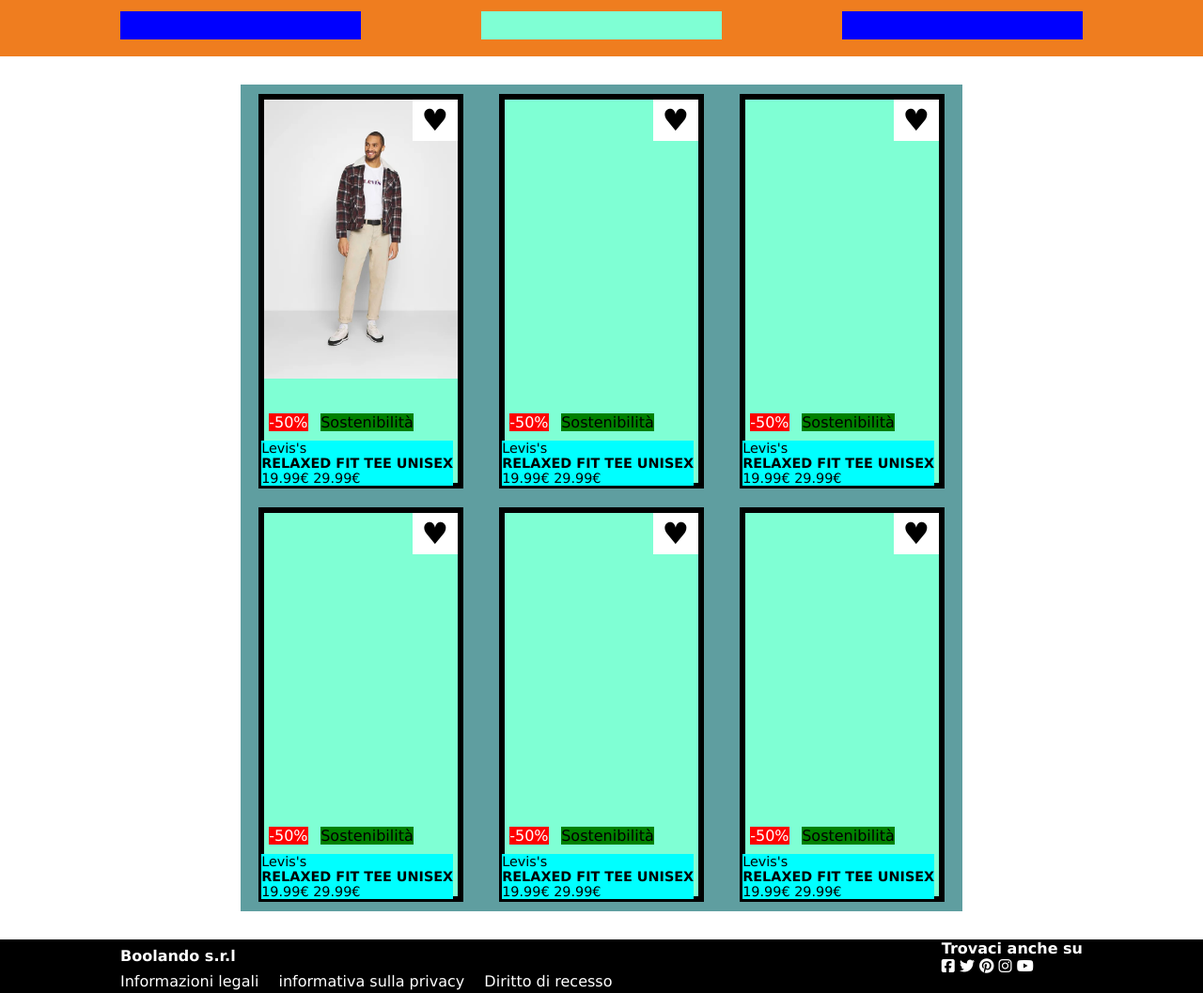
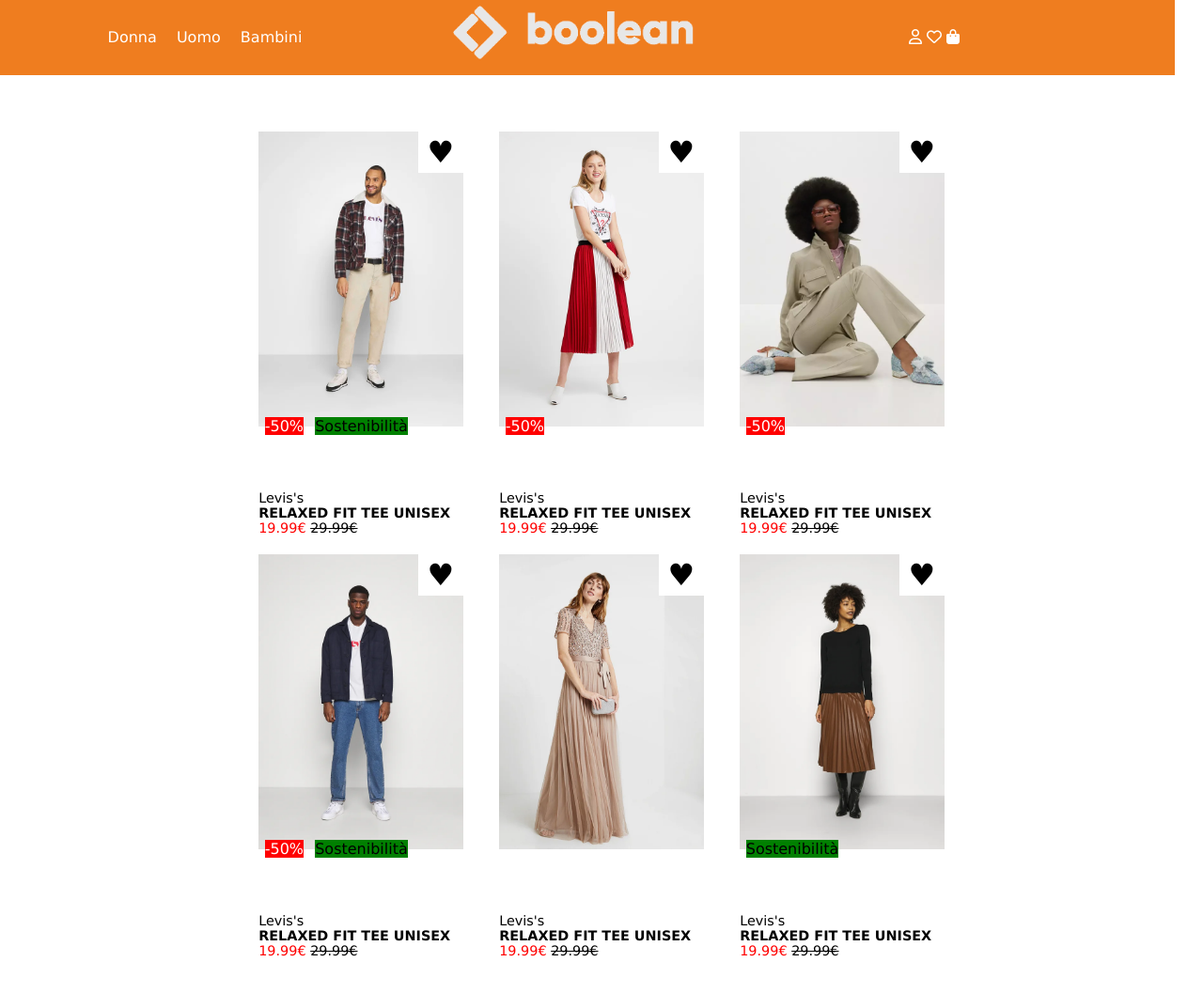
Before and after one commit to Serenajandra/html-css-boolando, a plain HTML site: page index.html in a window 1280 px wide. Shown: the top 1057 px of the page at 94% size. Drawn offline with Linux system fonts and the light colour scheme.

Commit message:
tolto i debugs

```diff
--- a/css/style.css
+++ b/css/style.css
@@ -14,6 +14,10 @@ img{
     position:absolute;
 }
 
+.description>span{
+    color: red;
+}
+
 /* UTILITIES */
 .nav-head{
     position: absolute;
@@ -26,35 +30,28 @@ header{
     position: relative;
     background-color: rgb(239, 125, 31);
     width:100%;
-    /* debug */
-    height: 60px;
+    height: 80px;
+    position: fixed;
+    z-index: 2;
+    margin: -30px;
 }
 
 .left{
-    /* position: absolute; */
     left:10%;
-
-        /* debug */
-        background-color:blue;
-        height: 30px;
+    text-align: center;
+    line-height: 3em;
 }
 
 .logo{
- /* position: absolute;    */
-    left: 40%;
-
-    /* debug */
-        background-color: aquamarine;
-        min-height: 30px;
+     left: 40%;
+    top: 6px;
 }
 
 .right{
-    /* position: absolute; */
     right:10%;
-
-        /* debug */
-        background-color:blue;
-        height: 30px;
+    text-align: center;
+    line-height: 3em;
+    color: white;
 }
 
     /* MAIN */
@@ -64,42 +61,27 @@ header{
         margin: 30px auto;
         width: 60%;
         flex-wrap: wrap;
-        /* debug   */
-        background-color: cadetblue;
         min-height: 500px;
+        padding-top: 100px;
     }
 
     .cards-container{
         display:flex;
         position: relative;
-        background-color: blue;
         width: calc(100% / 3 - 5%);
         justify-items: space-between;
-        border-style: solid;
-        border-color: black;
         margin: 10px auto;
-        height: 420px;
+        height: 430px;
 
     }
 
     .section{
         position:relative;
         width: 100%;
-
-        /* debug */
-        margin: 0px auto;
-        /* height: 350px; */
-        background-color: aquamarine;
-        border-style: solid;
-        border-color: black;
-
-
     }
 
-    #second:hover{
+    .second:hover{
         display: none;
-
-
     }
 
     .heart{
@@ -114,8 +96,8 @@ header{
 
     .red{
         position:absolute;
-        bottom: 55px;
-        left:5px;
+        bottom: 25%;
+        left:3%;
         background-color: red;
         color: white;
         z-index: 1;
@@ -124,20 +106,21 @@ header{
 
     .green{
         position:absolute;
-        bottom:55px;
+        bottom:25%;
         left: 60px;
         background-color: green;
         z-index: 1;
 
     }
+    .left-banner{
+        left: 3%;
+    }
 
     .description{
         position: absolute;
+          bottom:0;
+        font-size: 0.9em;
 
-        bottom:0;
-        font-size: 0.9em;
-            /* debug */
-            background-color: aqua;
     }
 
 
@@ -148,7 +131,6 @@ header{
         color: white;
         background-color: black;
         width: 100%;
-        /* debug */
         height: 60px;
     }
 
--- a/index.html
+++ b/index.html
@@ -13,13 +13,18 @@
     <!-- Header -->
     <header>
         <nav class="left nav-head">
-
+        <a href="">Donna</a>
+        <a href="">Uomo</a>
+        <a href="">Bambini</a>
         </nav>
 
     <!-- Central logo     -->
-        <img class= "logo nav-head" src="" alt="">
+        <img class= "logo nav-head" src="img/boolean-logo.png" alt="">
 
         <nav class="right nav-head">
+            <i class="fa-regular fa-user"></i>
+            <i class="fa-regular fa-heart"></i>
+            <i class="fa-solid fa-bag-shopping"></i>
         </nav>
     </header>
     <!-- /Header -->
@@ -29,8 +34,8 @@
         <div class="container">
             <div class="cards-container">
                 <div class="section">
-                    <img id="first" src="img/1.webp" alt="">
-                    <img id= "second" src="img/1b.webp" alt="">
+                    <img class="first" src="img/1.webp" alt="">
+                    <img class= "second" src="img/1b.webp" alt="">
                     <div class="heart"> &hearts;</div>
                     <div class= "red">-50%</div>
                     <div class="green">Sostenibilità</div>
@@ -41,12 +46,46 @@
                 <div class="description">
                     <p>Levis's</p>
                     <h4>RELAXED FIT TEE UNISEX</h4>
-                    <P>19.99&euro; <span>29.99&euro;</span></P>
+                    <span>19.99&euro;</span> <s>29.99&euro;</s>
                 </div>
             </div>
 
             <div class="cards-container">
                 <div class="section">
+                    <img class="first" src="img/2.webp" alt="">
+                    <img class= "second" src="img/2b.webp" alt="">
+                    <div class="heart"> &hearts;</div>
+                    <div class= "red">-50%</div>
+                </div>
+
+
+                <div class="description">
+                    <p>Levis's</p>
+                    <h4>RELAXED FIT TEE UNISEX</h4>
+                    <span>19.99&euro;</span> <s>29.99&euro;</s>
+                </div>
+            </div>
+
+            <div class="cards-container">
+                <div class="section">
+                    <img class="first" src="img/3 1.webp" alt="">
+                    <img class= "second" src="img/3b 1.webp" alt="">
+                    <div class="heart"> &hearts;</div>
+                    <div class= "red">-50%</div>
+                </div>
+
+
+                <div class="description">
+                    <p>Levis's</p>
+                    <h4>RELAXED FIT TEE UNISEX</h4>
+                    <span>19.99&euro;</span> <s>29.99&euro;</s>
+                </div>
+            </div>
+
+            <div class="cards-container">
+                <div class="section">
+                    <img class="first" src="img/4.webp" alt="">
+                    <img class= "second" src="img/4b.webp" alt="">
                     <div class="heart"> &hearts;</div>
                     <div class= "red">-50%</div>
                     <div class="green">Sostenibilità</div>
@@ -57,71 +96,38 @@
                 <div class="description">
                     <p>Levis's</p>
                     <h4>RELAXED FIT TEE UNISEX</h4>
-                    <P>19.99&euro; <span>29.99&euro;</span></P>
+                    <span>19.99&euro;</span> <s>29.99&euro;</s>
                 </div>
             </div>
 
             <div class="cards-container">
                 <div class="section">
+                    <img class="first" src="img/5.webp" alt="">
+                    <img class= "second" src="img/5b.webp" alt="">
                     <div class="heart"> &hearts;</div>
-                    <div class= "red">-50%</div>
-                    <div class="green">Sostenibilità</div>
-
                 </div>
 
 
                 <div class="description">
                     <p>Levis's</p>
                     <h4>RELAXED FIT TEE UNISEX</h4>
-                    <P>19.99&euro; <span>29.99&euro;</span></P>
+                    <span>19.99&euro;</span> <s>29.99&euro;</s>
                 </div>
             </div>
 
             <div class="cards-container">
                 <div class="section">
+                    <img class="first" src="img/6.webp" alt="">
+                    <img class= "second" src="img/6b.webp" alt="">
                     <div class="heart"> &hearts;</div>
-                    <div class= "red">-50%</div>
-                    <div class="green">Sostenibilità</div>
-
+                    <div class="green left-banner">Sostenibilità</div>
                 </div>
 
 
                 <div class="description">
                     <p>Levis's</p>
                     <h4>RELAXED FIT TEE UNISEX</h4>
-                    <P>19.99&euro; <span>29.99&euro;</span></P>
-                </div>
-            </div>
-
-            <div class="cards-container">
-                <div class="section">
-                    <div class="heart"> &hearts;</div>
-                    <div class= "red">-50%</div>
-                    <div class="green">Sostenibilità</div>
-
-                </div>
-
-
-                <div class="description">
-                    <p>Levis's</p>
-                    <h4>RELAXED FIT TEE UNISEX</h4>
-                    <P>19.99&euro; <span>29.99&euro;</span></P>
-                </div>
-            </div>
-
-            <div class="cards-container">
-                <div class="section">
-                    <div class="heart"> &hearts;</div>
-                    <div class= "red">-50%</div>
-                    <div class="green">Sostenibilità</div>
-
-                </div>
-
-
-                <div class="description">
-                    <p>Levis's</p>
-                    <h4>RELAXED FIT TEE UNISEX</h4>
-                    <P>19.99&euro; <span>29.99&euro;</span></P>
+                    <span>19.99&euro;</span> <s>29.99&euro;</s>
                 </div>
             </div>
 
```
